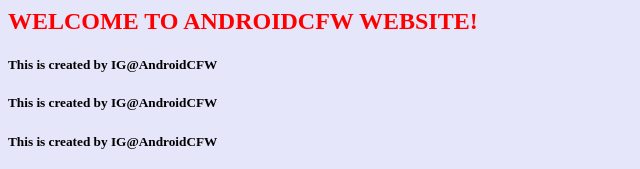
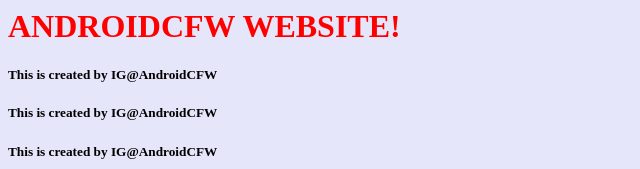
Before and after one commit to ItzHaZzY/ItzHaZzY.github.io, a plain HTML site: page index.html in a window 1280 px wide. Shown: the top 169 px of the page, without its empty margins (0-640 px from the left). Drawn offline with Linux system fonts and the light colour scheme.

Commit message:
Update index.html

```diff
--- a/index.html
+++ b/index.html
@@ -1,4 +1,4 @@
-<h2><font color="red">WELCOME TO ANDROIDCFW WEBSITE!</font></h2>
+<h1><font color="red">ANDROIDCFW WEBSITE!</font></h1>
 <h5>This is created by IG@AndroidCFW</h5>
 <h5>This is created by IG@AndroidCFW</h5>
 <h5>This is created by IG@AndroidCFW</h5>
```
